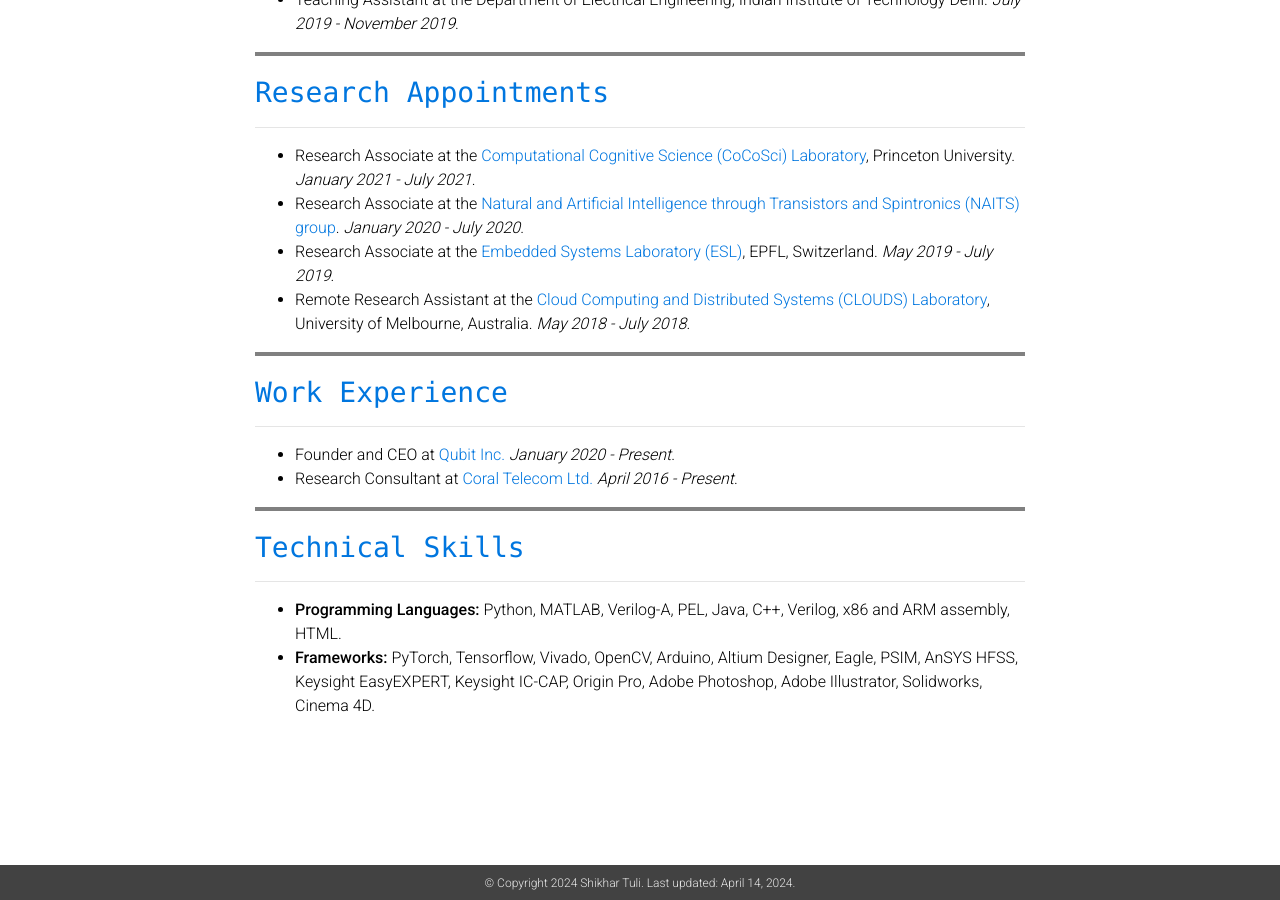
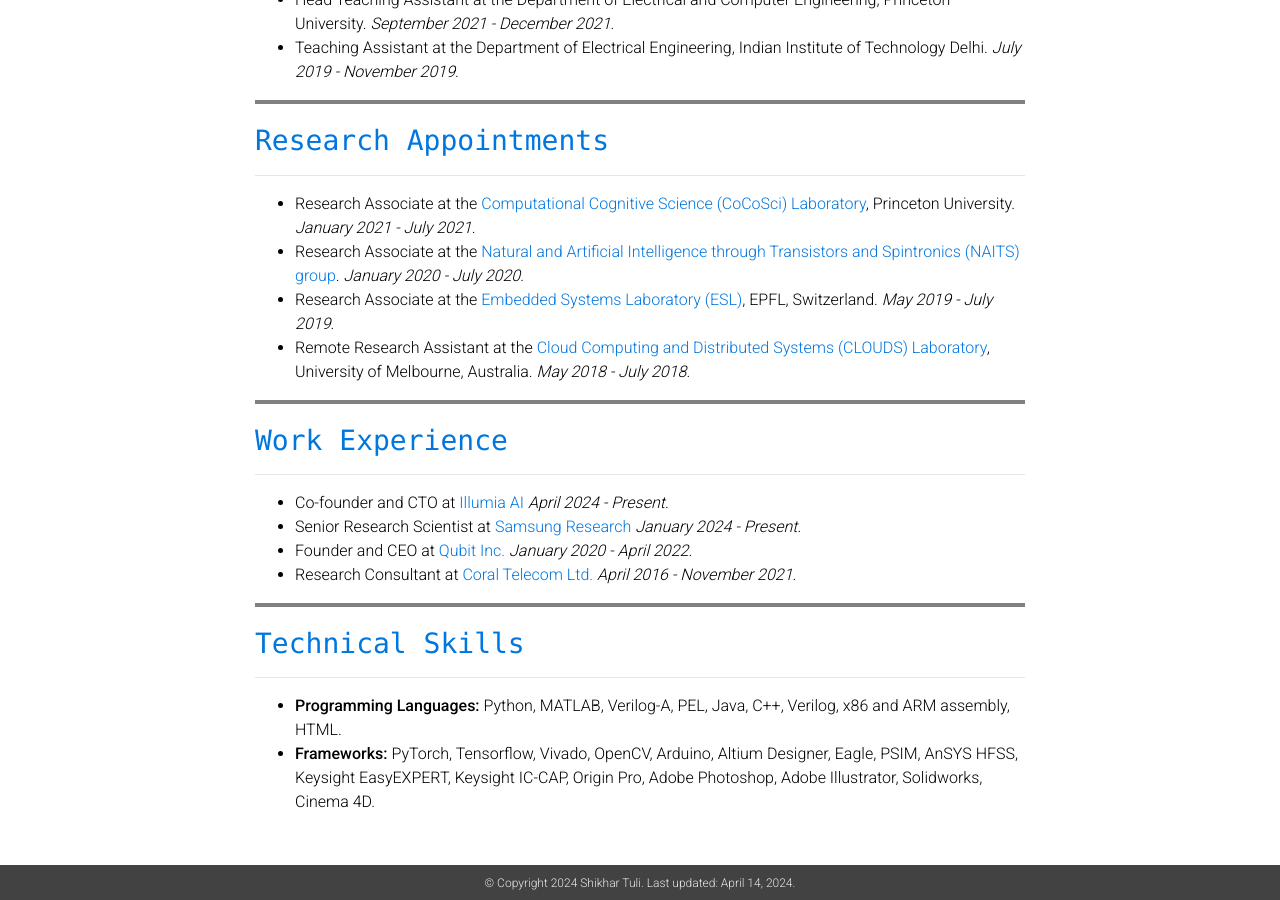
Before and after one commit to shikhartuli/shikhartuli.github.io, a Jekyll site: the page built from _pages/education.md, in a window 1280 px wide and 900 px high, scrolled down 1307 px. Built offline with Jekyll 4.4.1, drawn with Linux system fonts in a browser that asks for light colours; nearby versions of some CDN libraries; a style sheet for code colours, icons or effects is not loaded; some of the changed text lies outside the part shown.

Commit message:
Update education.md

```diff
--- a/_pages/education.md
+++ b/_pages/education.md
@@ -27,6 +27,7 @@
 ## `Scholarships and Awards`
 ***
 
+* Received **School of Engineering and Applied Sciences (SEAS) Award** for Excellence at Princeton University.
 * Received **Pramod Subramanyan \*17 Early Career Graduate Award** at Princeton University.
 * Awarded **PhD Fellowship** (USD95,000) at Princeton University for the first year of study.
 * Awarded **ThinkSwiss Research Scholarship** (CHF4,800) for the summer reasearch position at EPFL, Switzerland.
@@ -64,8 +65,10 @@
 ## `Work Experience`
 ***
 
-* Founder and CEO at [Qubit Inc.](https://www.qubitinc.in/) *January 2020 - Present*.
-* Research Consultant at [Coral Telecom Ltd.](https://www.coraltele.com/) *April 2016 - Present*.
+* Co-founder and CTO at [Illumia AI](https://www.illumia.ai) *April 2024 - Present*.
+* Senior Research Scientist at [Samsung Research](https://sra.samsung.com) *January 2024 - Present*.
+* Founder and CEO at [Qubit Inc.](https://www.qubitinc.in/) *January 2020 - April 2022*.
+* Research Consultant at [Coral Telecom Ltd.](https://www.coraltele.com/) *April 2016 - November 2021*.
 
 <hr style="border:2px solid gray">
 
```
Also changed, not shown: other parts of _pages/education.md (+1 -1 lines).
